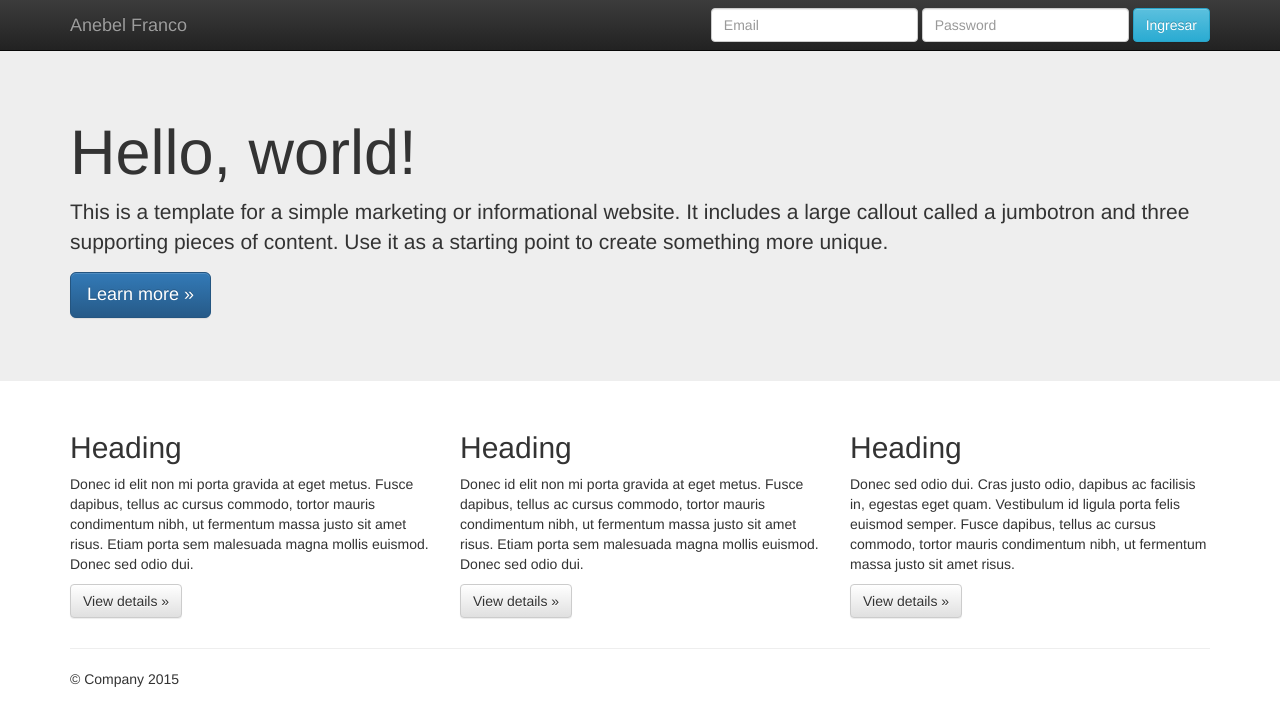
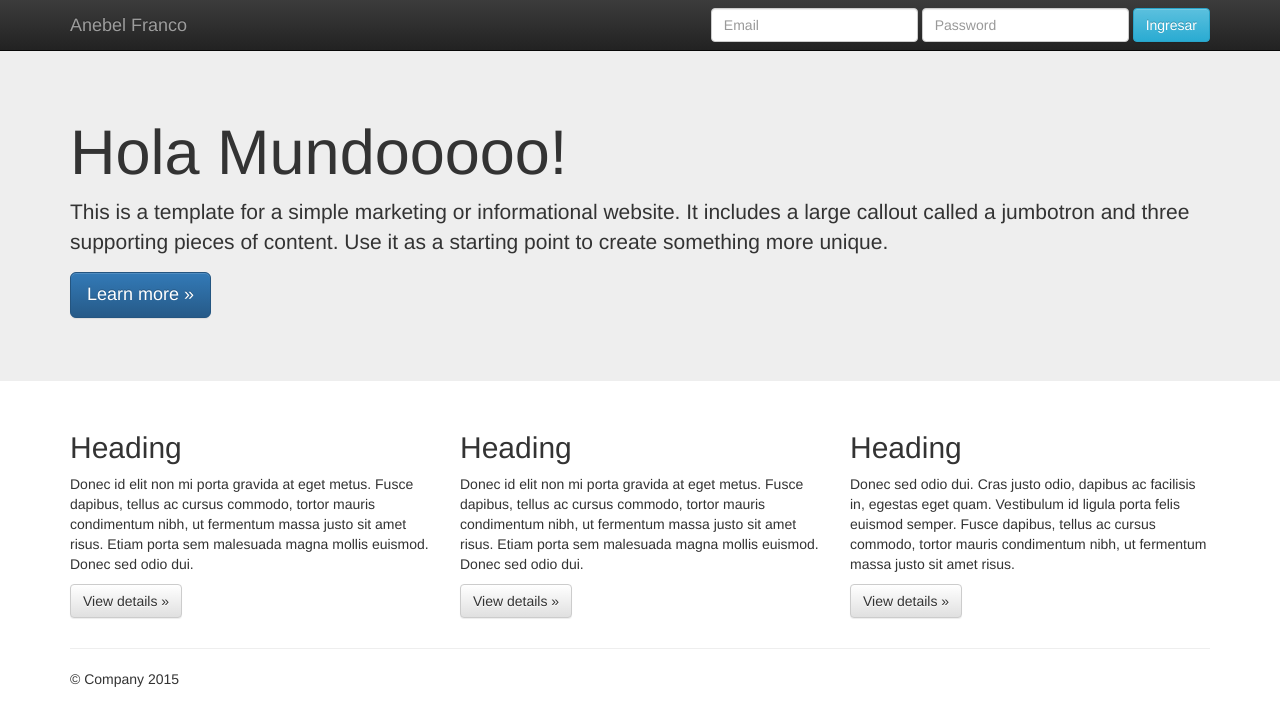
Before and after one commit to Anebel/Trabajo2_Anebel_Franco, a plain HTML site: page initializr/index.html in a window 1280 px wide. Drawn offline with nearby package versions, Linux system fonts and the light colour scheme.

Commit message:
cambio de titulo principal

```diff
--- a/initializr/index.html
+++ b/initializr/index.html
@@ -55,7 +55,7 @@
     <!-- Main jumbotron for a primary marketing message or call to action -->
     <div class="jumbotron">
       <div class="container">
-        <h1>Hello, world!</h1>
+        <h1>Hola Mundooooo!</h1>
         <p>This is a template for a simple marketing or informational website. It includes a large callout called a jumbotron and three supporting pieces of content. Use it as a starting point to create something more unique.</p>
         <p><a class="btn btn-primary btn-lg" href="#" role="button">Learn more &raquo;</a></p>
       </div>
```
